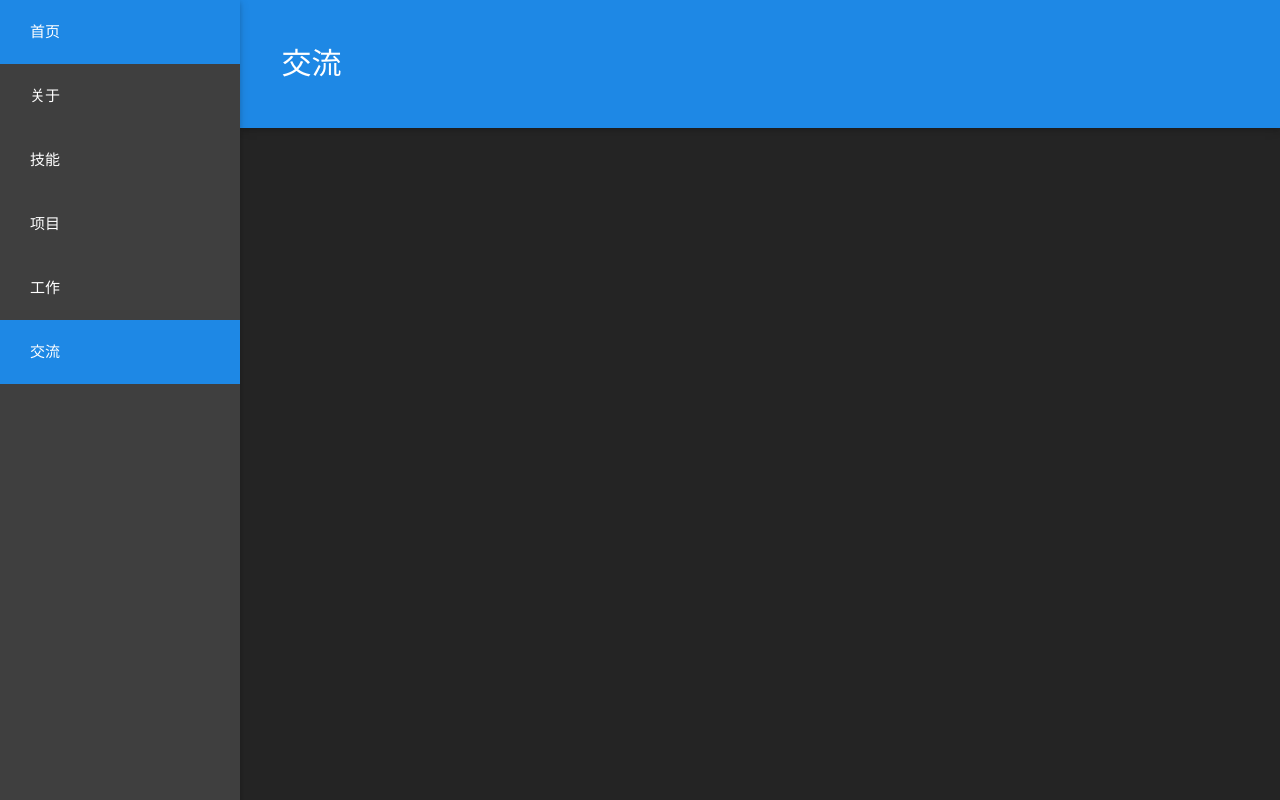
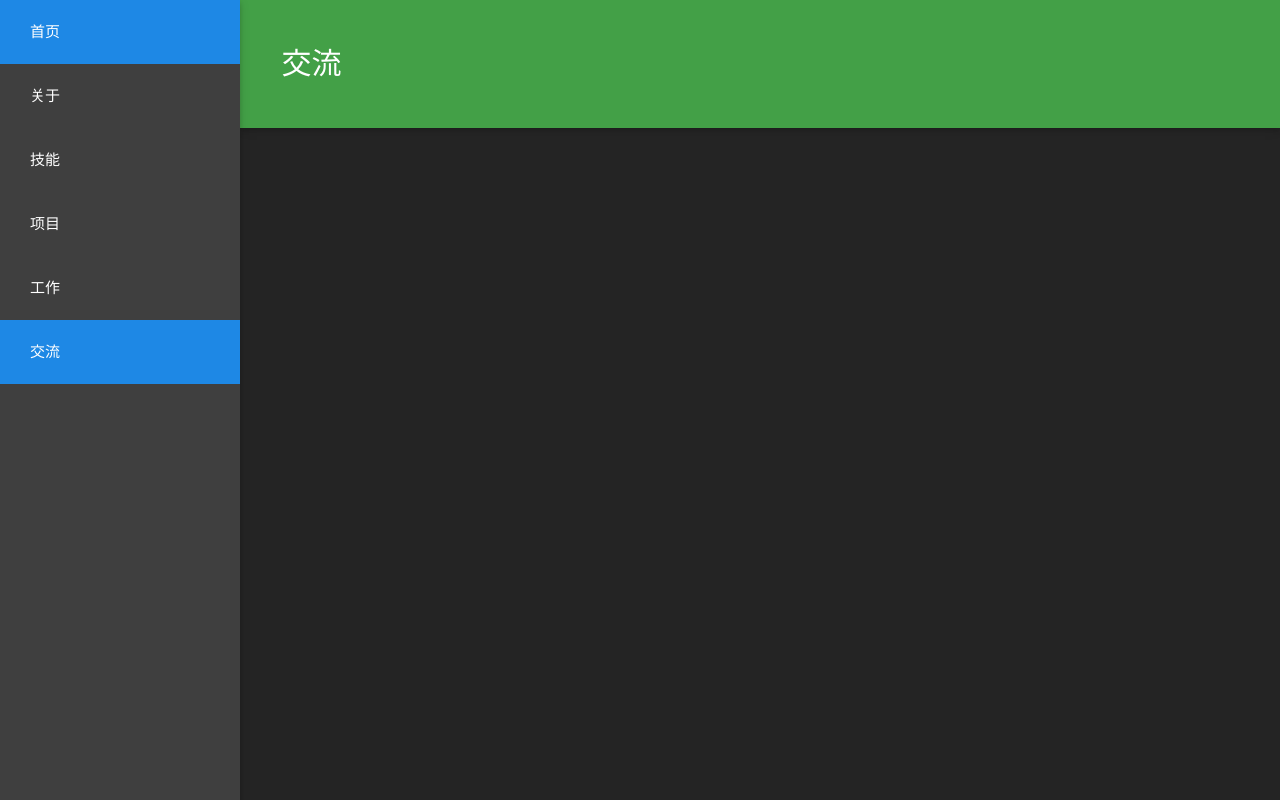
Before and after one commit to zhwyang/zhwyang.github.io, a plain HTML site: page social.html in a window 1280 px wide. Drawn offline with Linux system fonts and the light colour scheme; a web font is replaced by a local one.

Commit message:
Update social.html

```diff
--- a/social.html
+++ b/social.html
@@ -36,7 +36,7 @@
 <body>
 <header>
         <nav class="top-nav">
-            <div class="nav-wrapper blue darken-1"><a href="/" class="page-title">交流</a>
+            <div class="nav-wrapper green darken-1"><a href="/" class="page-title">交流</a>
                 <ul id="slide-out" class="side-nav fixed">
                     <li>
                         <a class="waves-effect" href="/">首页</a>
```
